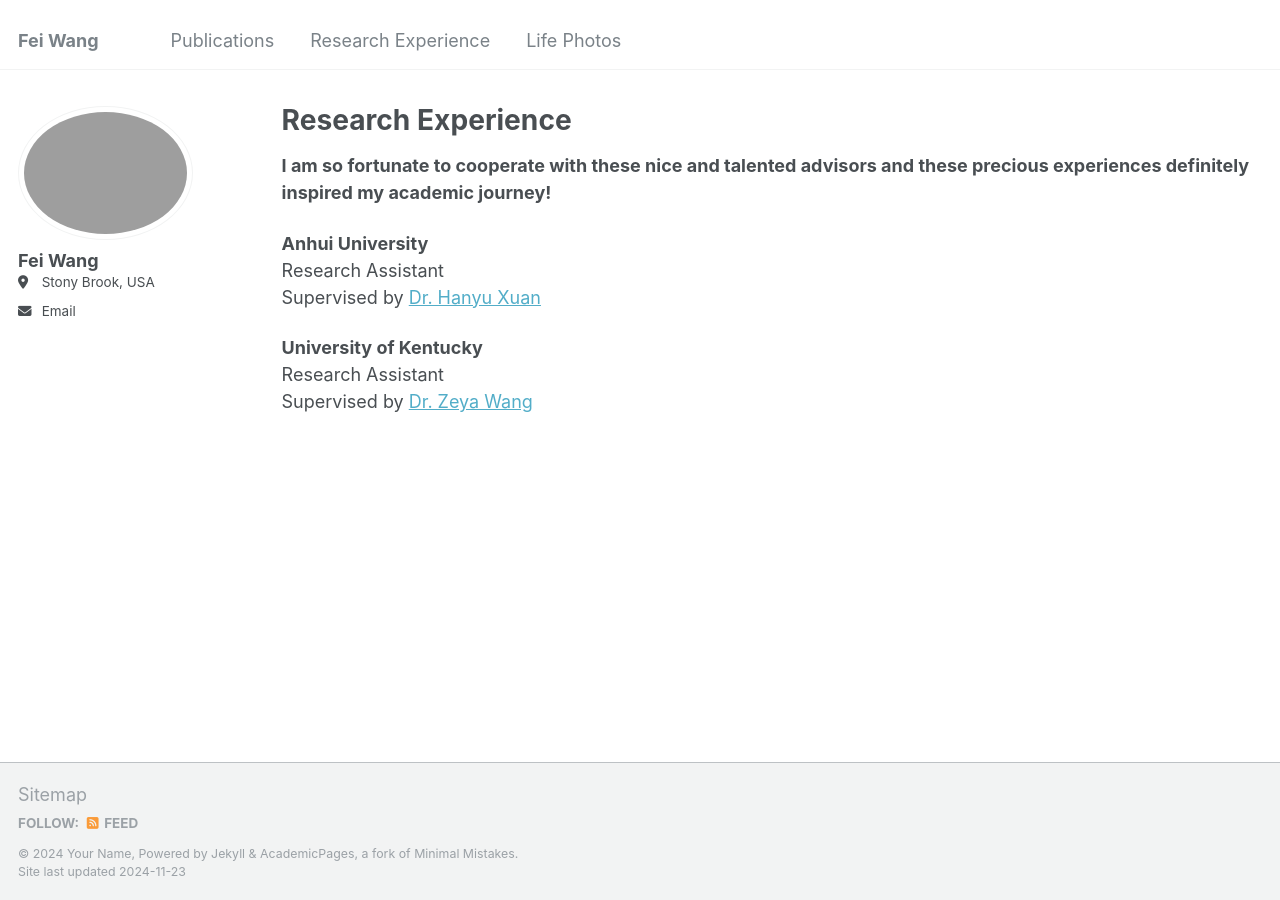
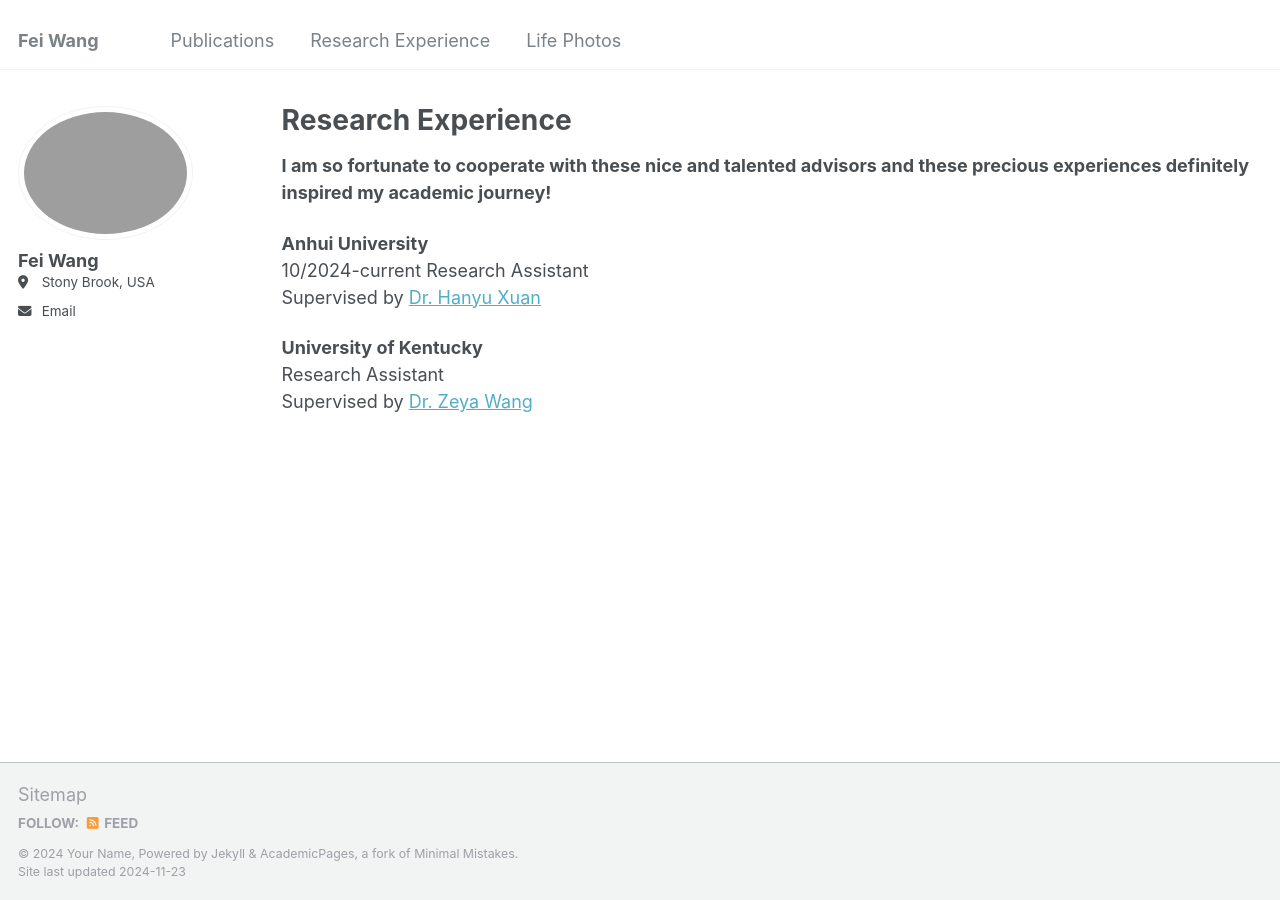
Before and after one commit to feiwang2004/feiwang2004.github.io, a Jekyll site: the page built from _pages/research_experience.md, in a window 1280 px wide. Built offline with Jekyll 4.4.1, drawn with Linux system fonts in a browser that asks for light colours.

Commit message:
Update research_experience.md

```diff
--- a/_pages/research_experience.md
+++ b/_pages/research_experience.md
@@ -11,7 +11,7 @@ redirect_from:
 **I am so fortunate to cooperate with these nice and talented advisors and these precious experiences definitely inspired my academic journey!**
 
 
-**Anhui University**<br>
+**Anhui University**<br>                                       10/2024-current
 Research Assistant<br>
 Supervised by [Dr. Hanyu Xuan](https://xuanhanyu.github.io/)
 
```
